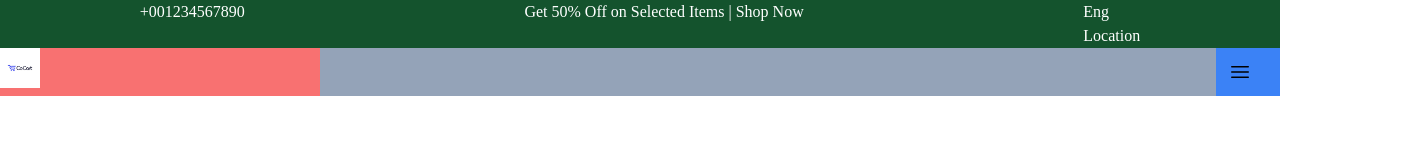
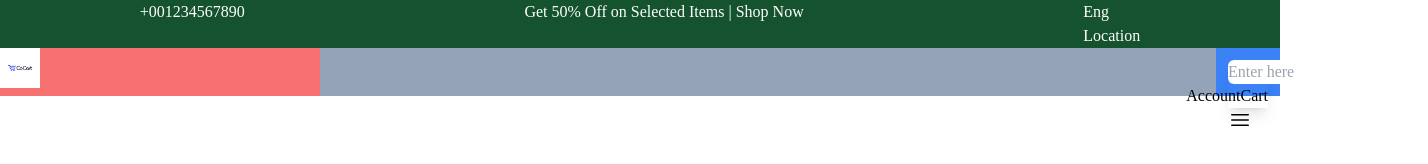
Before and after one commit to sakshamVerma08/e-commerce, a website: page index.html in a window 1280 px wide. Shown: the whole page, 1428 px wide, since content can reach past the window. Drawn offline with Linux system fonts and the light colour scheme.

Commit message:
another git command lecutre, from now ow?

```diff
--- a/index.html
+++ b/index.html
@@ -33,6 +33,20 @@
             </div>
 
             <div id="sidebar" class="bg-blue-500 w-16 p-3 cursor-pointer">
+
+                <nav class=" shadow-lg">
+                    <input type="text" placeholder="Enter here" id="searchbar"
+                        class="top-16 text-black rounded-md bg-grey-400 decoration-2">
+
+
+                    <ul class="md:flex list-none md:justify-end md:items-center w-full">
+                        <li class="50px "><a href="#" class="h-full top-0 left3 md:flex items-center">Account</a></li>
+                        <li class="50px "><a href="#" class="h-full top-0 left3 md:flex items-center">Cart</a></li>
+
+                    </ul>
+                </nav>
+
+
                 <svg xmlns="http://www.w3.org/2000/svg" fill="none" viewBox="0 0 24 24" stroke-width="1.5"
                     stroke="currentColor" class="size-6">
                     <path stroke-linecap="round" stroke-linejoin="round"
--- a/script.js
+++ b/script.js
@@ -4,4 +4,6 @@ const toggleSidebar = () => {
   // write toggle code here.
 };
 
-sidebar.addEventListener(toggleSidebar);
+sidebar.addEventListener("onclick",()=>{
+
+});
```
Also changed, not shown: output.css.
